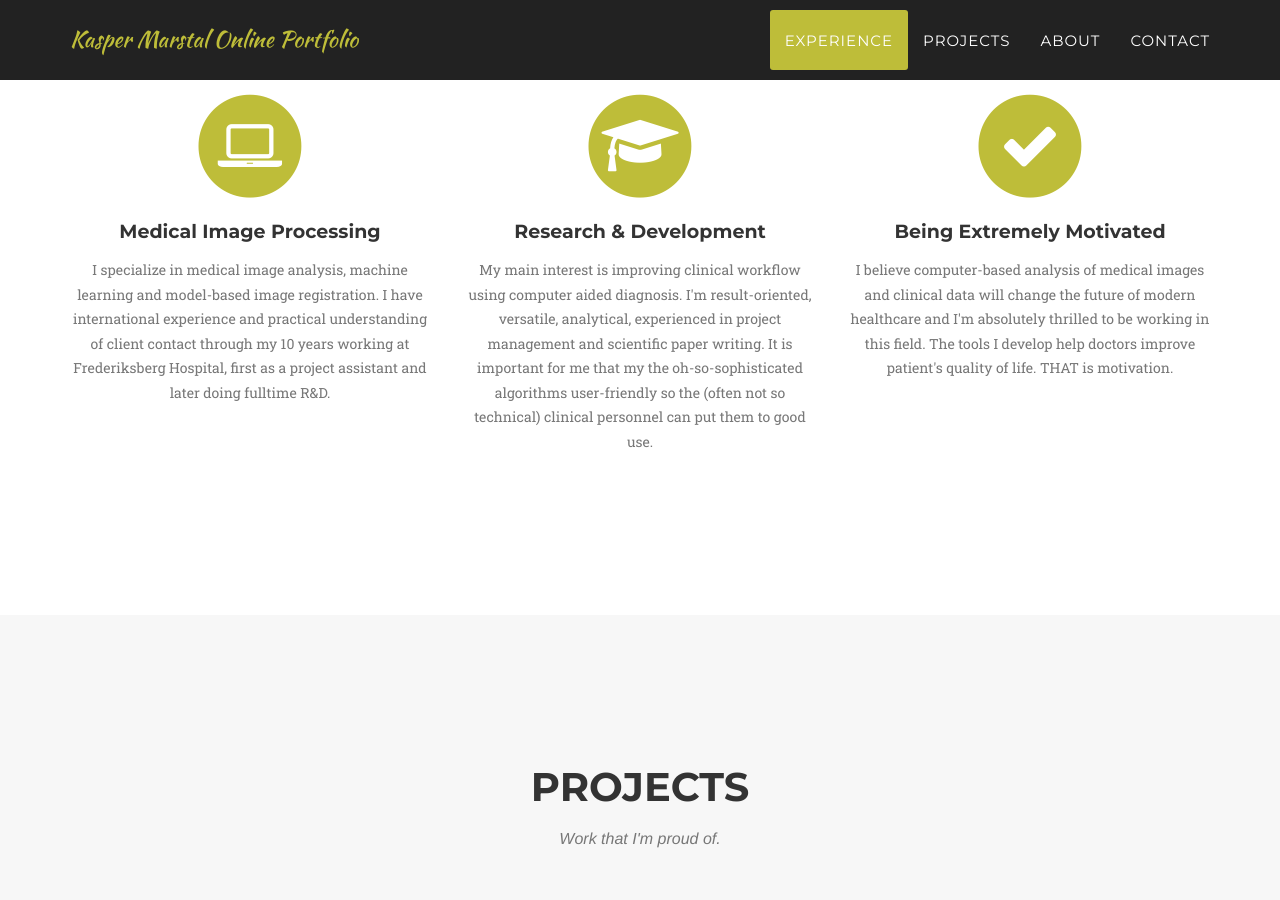
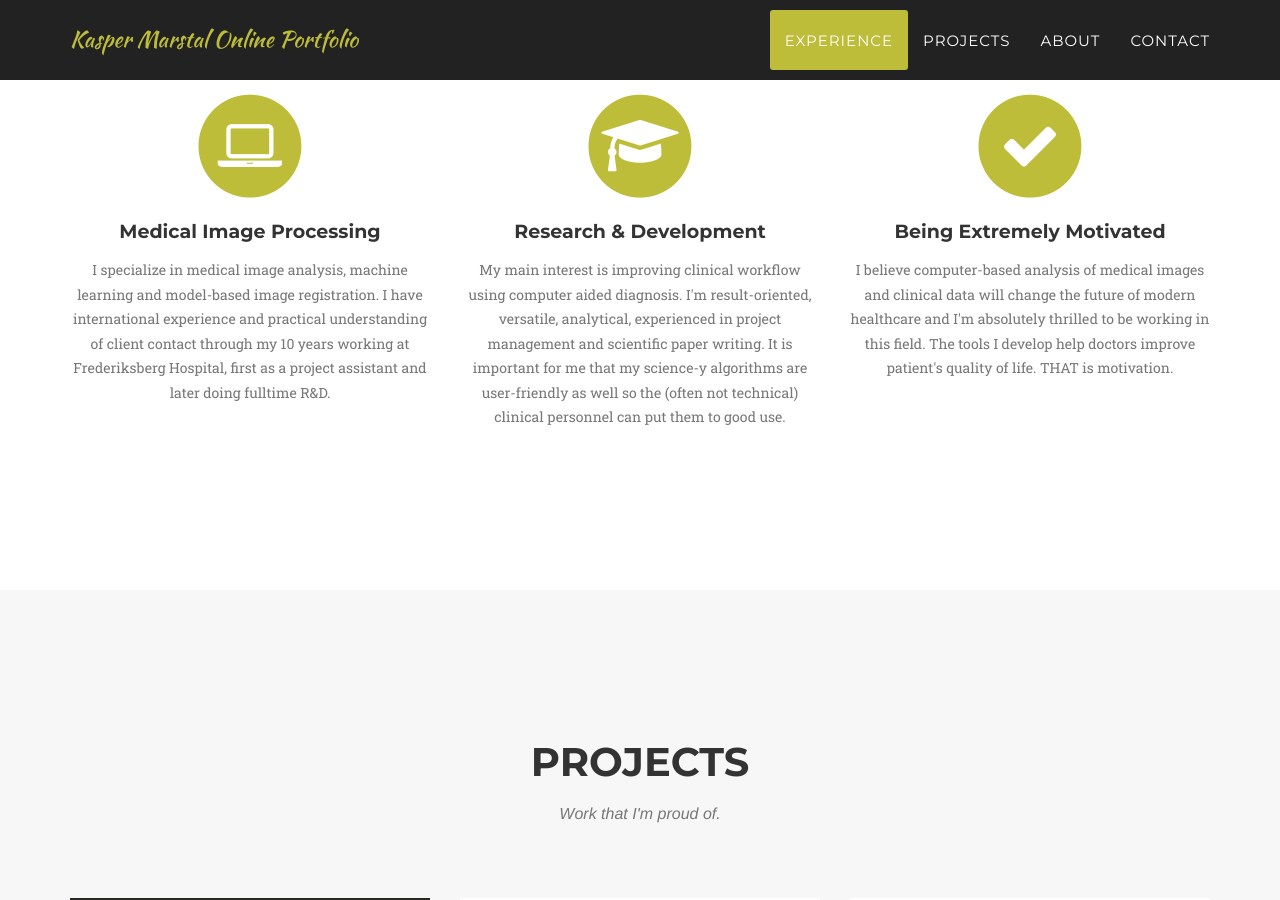
Before and after one commit to jmartens/kaspermarstal.github.io, a Jekyll site: the page built from index.html, in a window 1280 px wide and 900 px high, scrolled down 1128 px. Built offline with Jekyll 4.4.1, drawn with Linux system fonts in a browser that asks for light colours; some web fonts are replaced.

Commit message:
Update experience.html

```diff
--- a/_includes/experience.html
+++ b/_includes/experience.html
@@ -22,7 +22,7 @@
                         <i class="fa fa-mortar-board fa-stack-1x fa-inverse"></i>
                     </span>
                     <h4 class="experience-heading">Research &amp; Development</h4>
-                    <p class="text-muted">My main interest is improving clinical workflow using computer aided diagnosis. I'm result-oriented, versatile, analytical, experienced in project management and scientific paper writing. It is important for me that my the oh-so-sophisticated algorithms user-friendly so the (often not so technical) clinical personnel can put them to good use.</p>
+                    <p class="text-muted">My main interest is improving clinical workflow using computer aided diagnosis. I'm result-oriented, versatile, analytical, experienced in project management and scientific paper writing. It is important for me that my science-y algorithms are user-friendly as well so the (often not technical) clinical personnel can put them to good use.</p>
                 </div>
                 <div class="col-md-4">
                     <span class="fa-stack fa-4x">
```
